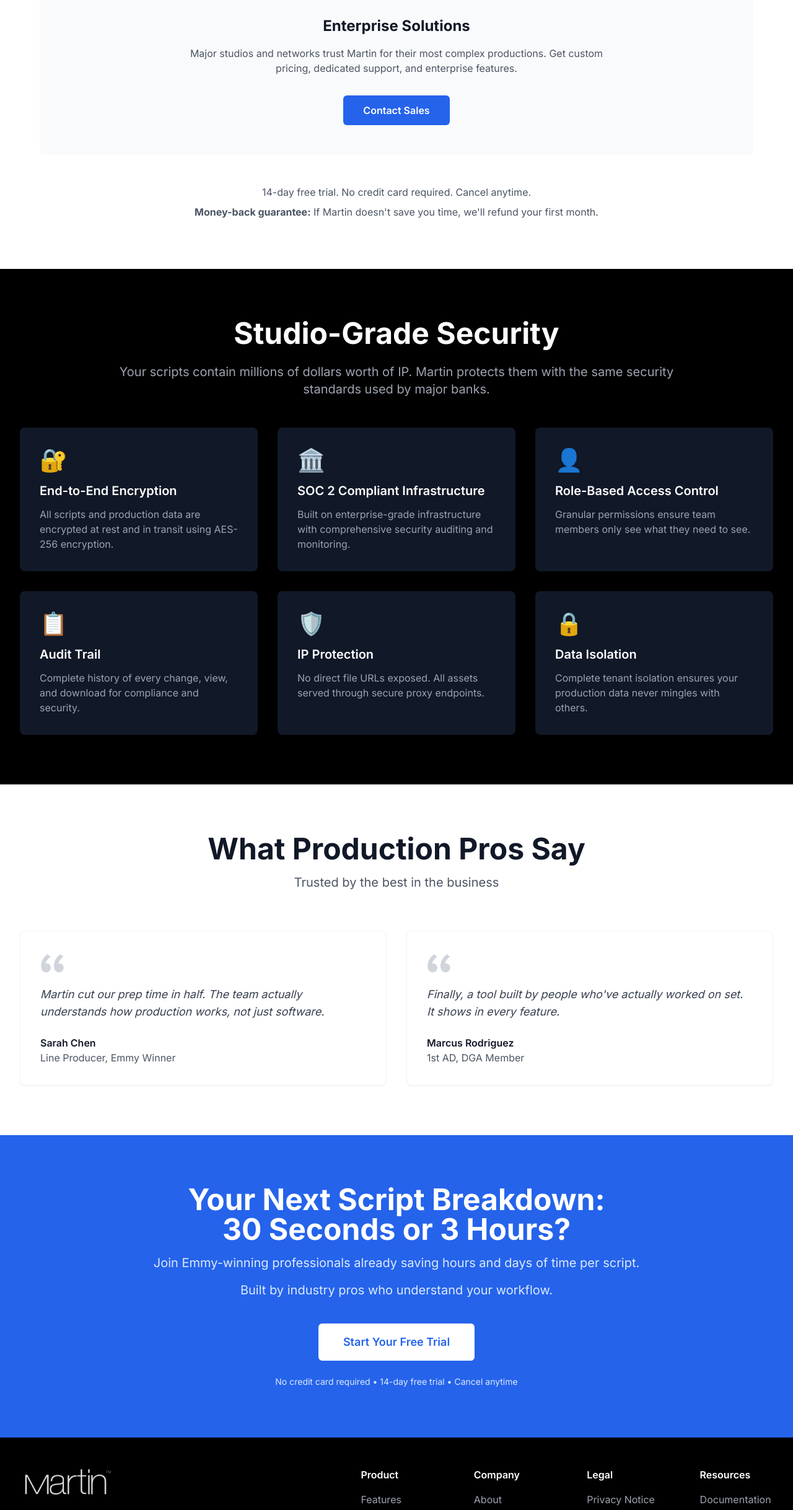
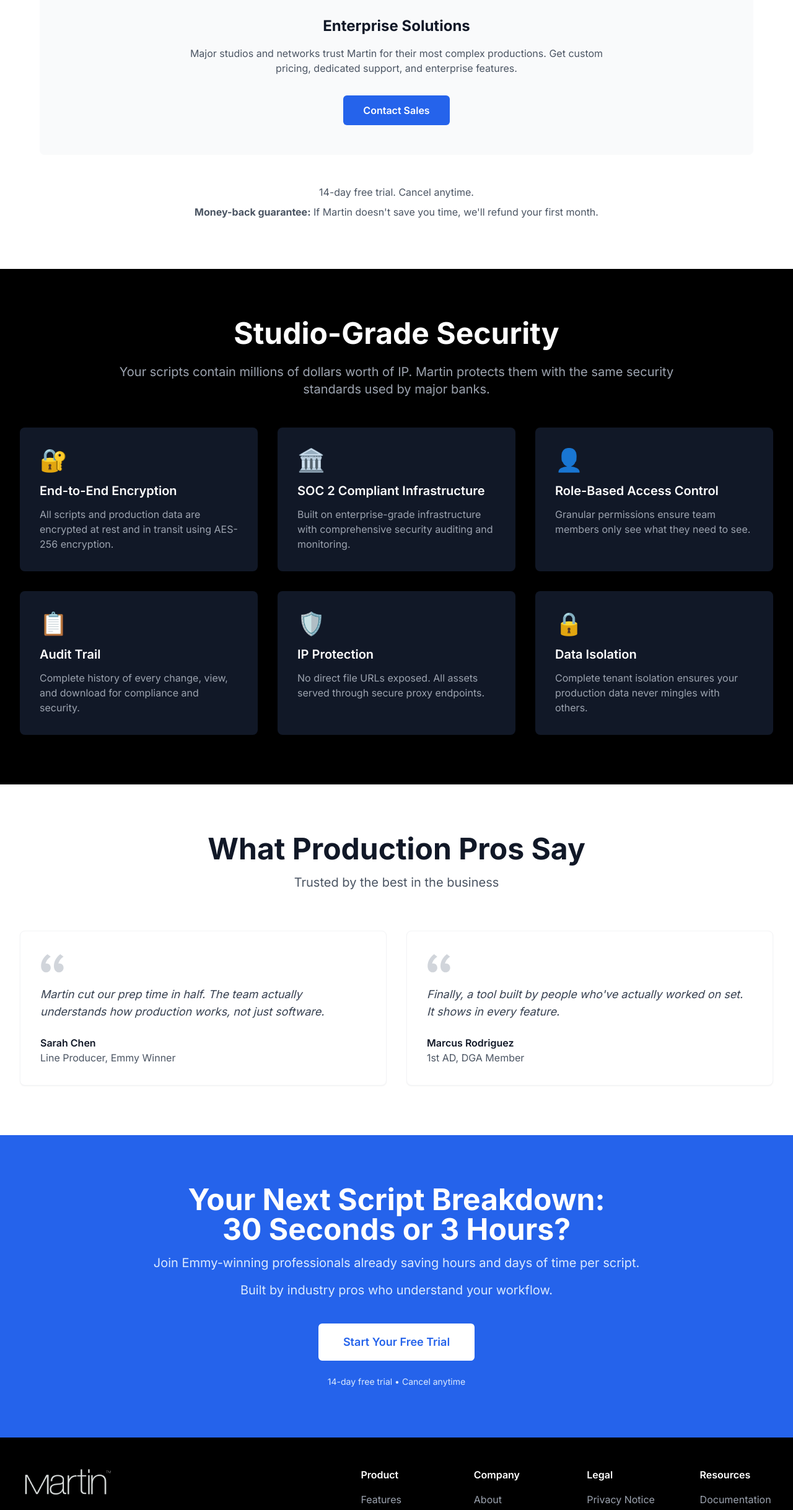
Before and after one commit to JJCinergy/martin-marketing-site, a Next.js app: page / in a window 1280 px wide. Shown: the part 3251-5688 px from the top of the page at 62% size. Built offline with nearby package versions, Linux system fonts and the light colour scheme.

Commit message:
Remove 'No credit card required' from pricing and CTA sections
- Removed from pricing section footer
- Removed from CTA section
- Kept '14-day free trial. Cancel anytime.'

```diff
--- a/components/sections/CTASection.tsx
+++ b/components/sections/CTASection.tsx
@@ -15,7 +15,7 @@
           Start Your Free Trial
         </button>
         <p className="text-blue-100 mt-6 text-sm">
-          No credit card required • 14-day free trial • Cancel anytime
+          14-day free trial • Cancel anytime
         </p>
       </div>
     </section>
--- a/components/sections/Pricing.tsx
+++ b/components/sections/Pricing.tsx
@@ -150,7 +150,7 @@
 
         {/* Footer text */}
         <div className="text-center mt-12 space-y-2">
-          <p className="text-gray-600">14-day free trial. No credit card required. Cancel anytime.</p>
+          <p className="text-gray-600">14-day free trial. Cancel anytime.</p>
           <p className="text-gray-600"><strong>Money-back guarantee:</strong> If Martin doesn't save you time, we'll refund your first month.</p>
         </div>
       </div>
```
